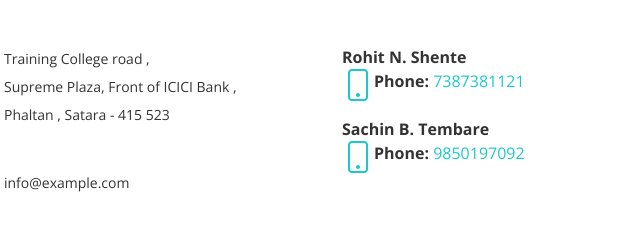
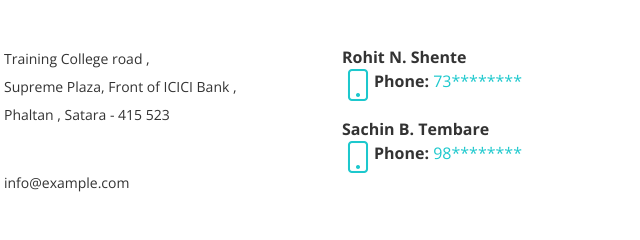
Before and after one commit to deepakhawale3/globalkitchen.io, a plain HTML site: page index.html in a window 1280 px wide. Shown: the part 4631-4871 px from the top of the page, 500-1140 px from the left. Drawn offline with nearby package versions, Linux system fonts and the light colour scheme; files whose address does not match are found by name.

Commit message:
Update index.html

```diff
--- a/index.html
+++ b/index.html
@@ -316,13 +316,13 @@
               <div>
                 <strong>Rohit N. Shente</strong><br>
                 <i class="bi bi-phone"></i>
-                <strong>Phone:</strong> <a href="tel:7387381121">7387381121</a> <br>
+                <strong>Phone:</strong> <a href="tel:73********">73********</a> <br>
               </div>
               <br>
               <div>
                 <strong>Sachin B. Tembare</strong><br>
                 <i class="bi bi-phone"></i>
-                <strong>Phone:</strong> <a href="tel:9850197092">9850197092</a> <br>
+                <strong>Phone:</strong> <a href="tel:98********">98********</a> <br>
               </div>
 
             </div>
```
